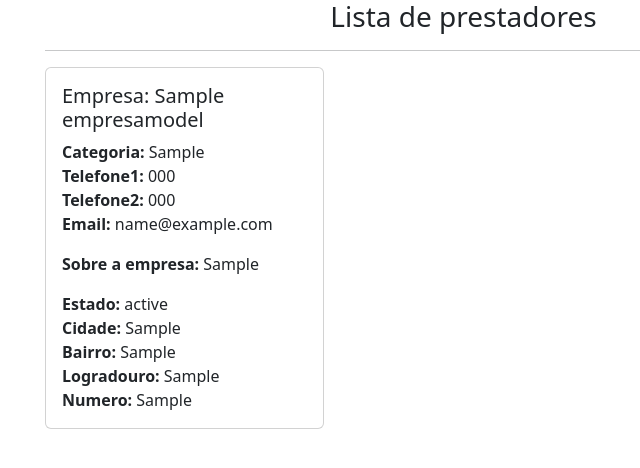
After one commit to mozartnp/encontra-servico, a Django app: a page that uses backend/apps/core/templates/dashboard/lista_empresa.html in a window 1280 px wide. The commit adds this page. Shown: the top 468 px of the page, without its empty margins (130-770 px from the left). Run offline with Django 4.2, Linux system fonts and the light colour scheme; tables that the repository leaves empty hold one stand-in row (values such as "Sample post"); some libraries are stand-ins or nearby versions.

Commit message:
Finalização do dashboard

```diff
--- /dev/null
+++ b/backend/apps/core/templates/dashboard/lista_empresa.html
@@ -0,0 +1,65 @@
+{% extends 'base.html' %}
+
+{% load static %}
+
+{% load widget_tweaks %}
+
+{% block title %}Dashboard{% endblock %}
+
+{% block content %}
+
+<main>
+
+    <div class="container">
+        <div class="col-lg-9 offset-lg-1">
+            <section>
+                <h3 class="text-center">Lista de prestadores</h3>
+                <hr>
+            </section>
+
+            <section class="row">
+                <div class="card-group ">
+                    {% for object in object_list%}
+                        <div class="col-md-4">
+                            <div class="card">
+                                <div class="card-body">
+                                    <h5 class="card-title">Empresa: {{ object.nome_fantasia }} </h5>
+                                    <p class="card-text">
+                                        <strong>Categoria:</strong> {{ object.categoria }}
+                                        <br>
+                                        <strong>Telefone1:</strong> {{ object.telefone1 }}
+                                        <br>
+                                        <strong>Telefone2:</strong> {{ object.telefone2 }}
+                                        <br>
+                                        <strong>Email:</strong> {{ object.email }}
+                                    </p>
+                                    <p class="card-text">
+                                        <strong>Sobre a empresa:</strong> {{ object.complemento }}
+
+                                    </p>
+                                    <p class="card-text">
+                                        <strong>Estado:</strong> {{ object.estado }}
+                                        <br>
+                                        <strong>Cidade:</strong> {{ object.cidade }}
+                                        <br>
+                                        <strong>Bairro:</strong> {{ object.bairro }}
+                                        <br>
+                                        <strong>Logradouro:</strong> {{ object.logradouro }}
+                                        <br>
+                                        <strong>Numero:</strong> {{ object.numero }}
+                                        <br>
+                                    </p>
+                                </div>
+                            </div>
+                    </div>
+
+                    {% endfor %}
+                </div>
+            </section>
+
+        </div>
+    </div>
+
+</main>
+
+{% endblock %}
--- a/backend/apps/core/urls.py
+++ b/backend/apps/core/urls.py
@@ -2,7 +2,7 @@ from django.contrib.auth.views import LogoutView
 from django.urls import path, reverse_lazy
 from django.views.generic.base import RedirectView
 
-from backend.apps.core.views.dashboardViews import DashboardDetailView
+from backend.apps.core.views.dashboardViews import DashboardDetailView, ListCompanyListView
 from backend.apps.core.views.userViews import LoginCustomView, CreateUserCreateView
 from backend.apps.core.views.pessoasViews import CreateClienteCreateView, CreateEmpresaCreateView
 
@@ -18,5 +18,6 @@ urlpatterns = [
     path('criando_cliente/', CreateClienteCreateView.as_view(), name='criando_cliente'),
     path('criando_empresa/', CreateEmpresaCreateView.as_view(), name='criando_empresa'),
 
-    path('dashboard/', DashboardDetailView.as_view(), name='dashboard')
+    path('dashboard/', DashboardDetailView.as_view(), name='dashboard'),
+    path('lista_empresas/<str:categoria>/', ListCompanyListView.as_view(), name='lista_empresas')
 ]
--- a/backend/apps/core/views/dashboardViews.py
+++ b/backend/apps/core/views/dashboardViews.py
@@ -1,5 +1,6 @@
-from django.http import Http404
-from django.views.generic import DetailView
+from django.http import Http404, HttpResponseRedirect
+from django.urls import reverse
+from django.views.generic import DetailView, ListView
 
 from backend.apps.custom_user.models import CustomUser
 from backend.apps.pessoas.models.clienteModels import ClienteModel
@@ -20,3 +21,24 @@ class DashboardDetailView(DetailView):
             return obj
 
         raise Http404(f"No {queryset.model._meta.verbose_name} found matching the query")
+
+    def get_context_data(self, **kwargs):
+        context = super().get_context_data(**kwargs)
+        if self.request.user.is_client:
+            context['categorias'] = set(EmpresaModel.objects.all().values_list('categoria'))
+        return context
+
+    def post(self, request, *args, **kwargs):
+        categoria = request.POST.get('categoria')
+        return HttpResponseRedirect(reverse('core:lista_empresas', kwargs={"categoria" : categoria}))
+
+class ListCompanyListView(ListView):
+    template_name = 'dashboard/lista_empresa.html'
+
+    def get_queryset(self):
+        queryset = EmpresaModel.objects.filter(categoria=self.kwargs['categoria'])
+        return queryset
+
+    def get_context_data(self, **kwargs):
+        context = super().get_context_data(**kwargs)
+        return context
--- a/backend/apps/core/views/pessoasViews.py
+++ b/backend/apps/core/views/pessoasViews.py
@@ -21,7 +21,6 @@ class CreateClienteCreateView(CreateView):
         context = self.get_context_data(**kwargs)
         cliente = form.save(commit=False)
         custom_user = CustomUser.objects.filter(pk=self.request.user.pk).first()
-        print(custom_user)
         cliente.user = self.request.user
         cliente.save()
         return super().form_valid(form)
@@ -40,7 +39,6 @@ class CreateEmpresaCreateView(CreateView):
         context = self.get_context_data(**kwargs)
         cliente = form.save(commit=False)
         custom_user = CustomUser.objects.filter(pk=self.request.user.pk).first()
-        print(custom_user)
         cliente.user = self.request.user
         cliente.save()
         return super().form_valid(form)
--- a/backend/apps/pessoas/models/clienteModels.py
+++ b/backend/apps/pessoas/models/clienteModels.py
@@ -12,7 +12,7 @@ class ClienteModel(models.Model):
     logradouro = models.CharField(null=True, max_length=224)
     numero = models.CharField(null=True, max_length=20)
     complemento = models.CharField(null=True, max_length=224)
-    bairo = models.CharField(null=True, max_length=224)
+    bairro = models.CharField(null=True, max_length=224)
     cidade = models.CharField(null=True, max_length=224)
     estado = models.CharField(null=True, max_length=224)
     pais = models.CharField(null=True, max_length=224)
--- a/backend/apps/pessoas/models/empresaModels.py
+++ b/backend/apps/pessoas/models/empresaModels.py
@@ -13,13 +13,13 @@ class EmpresaModel(models.Model):
     telefone2 = models.CharField(null=True, max_length=12)
     logradouro = models.CharField(null=True, max_length=224)
     numero = models.CharField(null=True, max_length=20)
-    complemento = models.CharField(null=True, max_length=224)
-    bairo = models.CharField(null=True, max_length=224)
+    bairro = models.CharField(null=True, max_length=224)
     cidade = models.CharField(null=True, max_length=224)
     estado = models.CharField(null=True, max_length=224)
     pais = models.CharField(null=True, max_length=224)
     complemento = models.CharField(null=True, max_length=224)
     cep = models.CharField(null=True, max_length=8)
+    categoria = models.CharField(max_length=224)
 
     def __str__(self):
         return f"Company: {self.nome_fantasia}"
```
Also changed, not shown: backend/apps/core/templates/dashboard/dashboard.html (+47 -3 lines), backend/apps/pessoas/forms/clienteForms.py (+5 -5 lines), backend/apps/pessoas/forms/empresaForms.py (+20 -14 lines), backend/apps/custom_user/migrations/0001_initial.py, backend/apps/pessoas/migrations/0001_initial.py, backend/apps/pessoas/migrations/0002_alter_clientemodel_user_alter_empresamodel_user.py (deleted).
